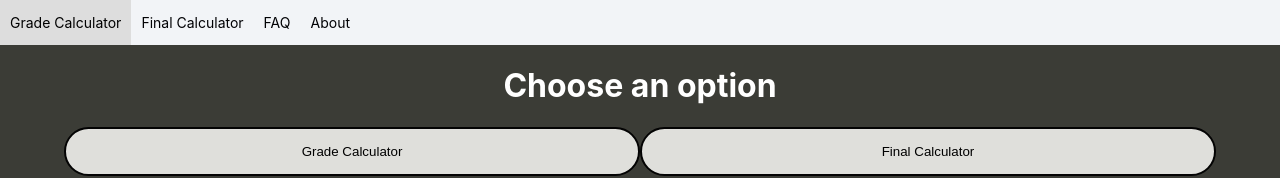
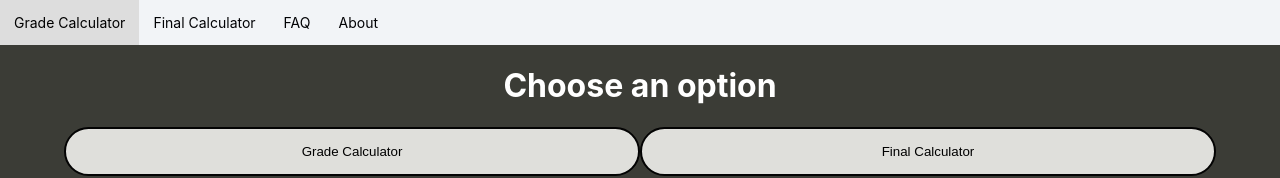
Before and after one commit to taventran/GradeCheckerWebsite, a React (Create React App) app: page / in a window 1280 px wide. Shown: the top 178 px of the page. Built offline with nearby package versions, Linux system fonts and the light colour scheme.

Commit message:
Changed navbar again

```diff
--- a/src/App.css
+++ b/src/App.css
@@ -69,7 +69,7 @@ ul:hover {
   float: left;
   color: #020205;
   text-align: center;
-  padding: 14px 10px;
+  padding: 14px 14px;
   text-decoration: none;
   font-size: 14px;
 }
```
